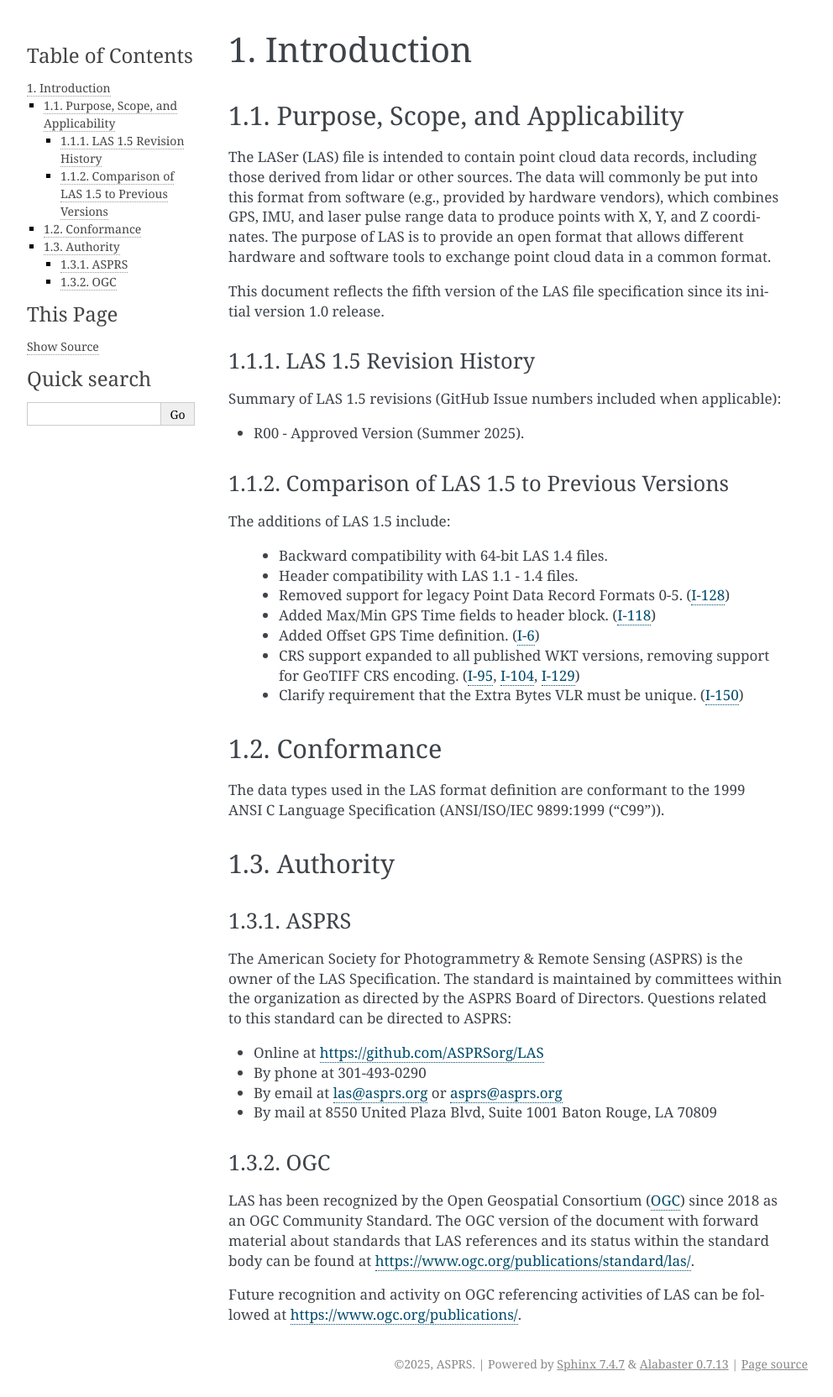
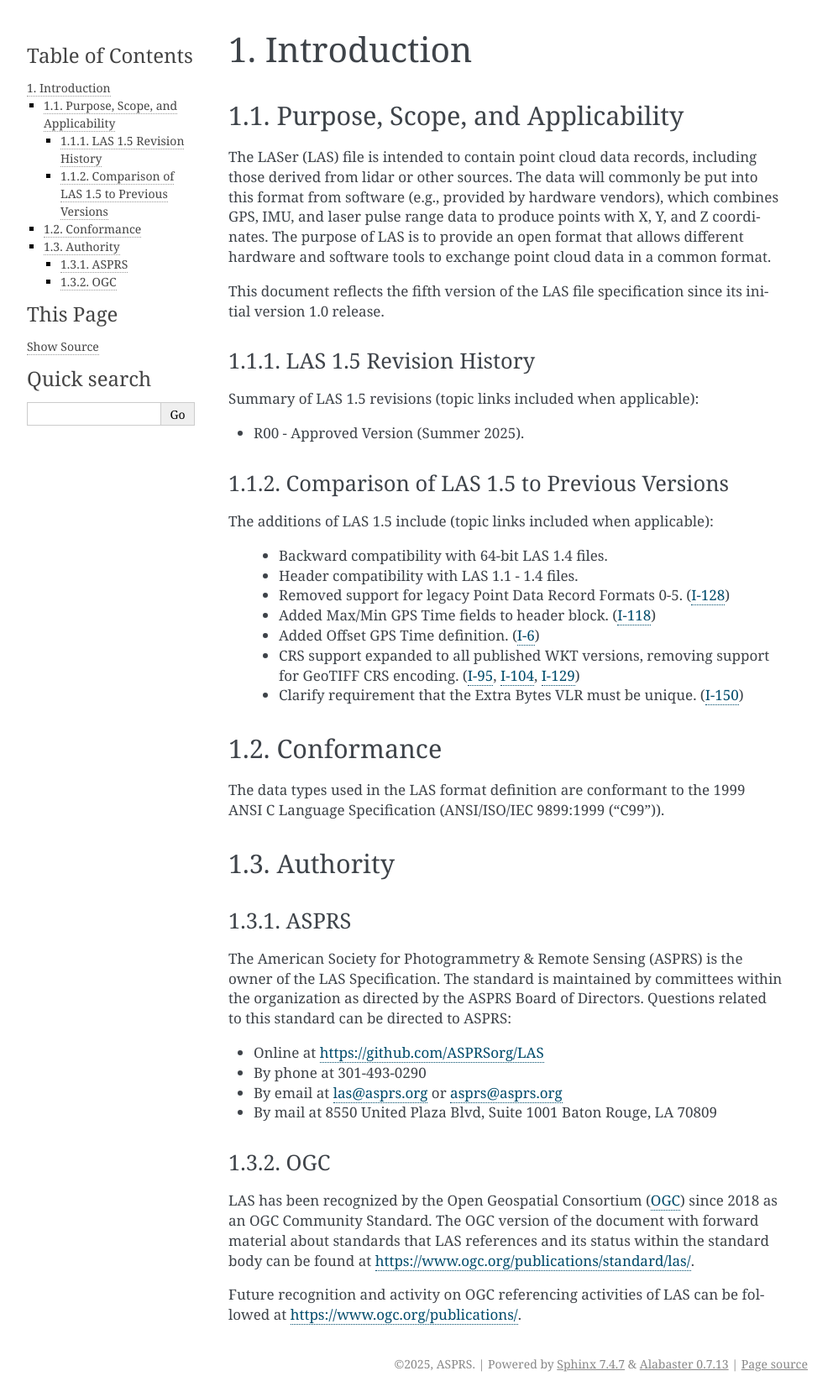
Before and after one commit to ASPRSorg/LAS, a Sphinx documentation site: the page built from source/01_intro.txt, in a window 1280 px wide. Shown: the whole page at 84% size, without its empty margins (148-1140 px from the left). Built offline with Sphinx 7.4.7, drawn with Linux system fonts in a browser that asks for light colours; the version number could not be read and is left out.

Commit message:
Improve wording.

```diff
--- a/source/01_intro.txt
+++ b/source/01_intro.txt
@@ -19,7 +19,7 @@ since its initial version 1.0 release.
 LAS 1.5 Revision History
 ~~~~~~~~~~~~~~~~~~~~~~~~~~~~~~~~~~~~~~~~~~~~~~~~~~~~~~~~~~~~~~~~~~~~~~~~~~~~~~~~
 
-Summary of LAS 1.5 revisions (GitHub Issue numbers included when applicable):
+Summary of LAS 1.5 revisions (topic links included when applicable):
 
 * R00 - Approved Version (Summer 2025).
 
@@ -27,7 +27,7 @@ Summary of LAS 1.5 revisions (GitHub Issue numbers included when applicable):
 Comparison of LAS 1.5 to Previous Versions
 ~~~~~~~~~~~~~~~~~~~~~~~~~~~~~~~~~~~~~~~~~~~~~~~~~~~~~~~~~~~~~~~~~~~~~~~~~~~~~~~~
 
-The additions of LAS 1.5 include:
+The additions of LAS 1.5 include (topic links included when applicable):
 
   * Backward compatibility with 64-bit LAS 1.4 files.
   * Header compatibility with LAS 1.1 - 1.4 files.
```
